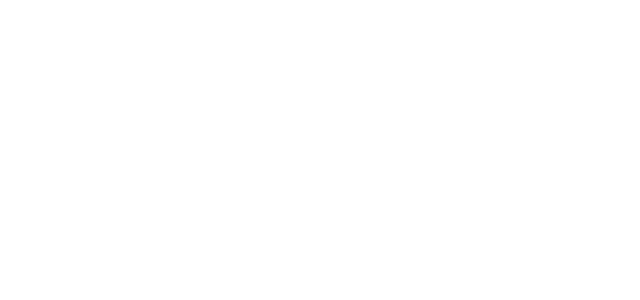
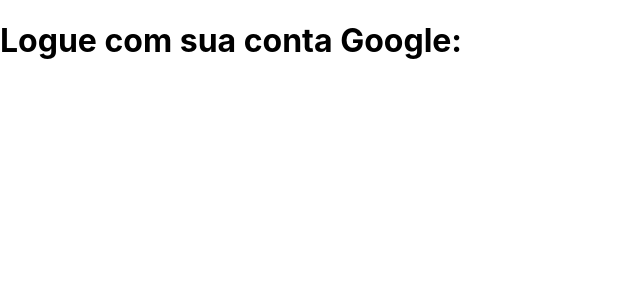
Before and after one commit to nayara/react-study-app, a React app: page /auth in a window 1280 px wide. Shown: the top 300 px of the page, without its empty margins (0-640 px from the left). Built offline with nearby package versions, Linux system fonts and the light colour scheme.

Commit message:
Renames login  to authentication

```diff
--- a/src/pages/Login/Login.tsx
+++ b/src/pages/Authentication/Authentication.tsx
@@ -1,5 +1,5 @@
 import React, { useEffect } from 'react';
-import { LoginStrings } from './constants';
+import { AuthenticationStrings } from './constants';
 
 interface GoogleError {
   error: string;
@@ -25,17 +25,17 @@
   });
 };
 
-const Login = () => {
+const Authentication = () => {
   useEffect(() => {
     window.addEventListener('google-loaded', () => renderGoogleLoginButton());
   }, []);
 
   return (
     <>
-      <h1>{LoginStrings.signInWithGoogle}</h1>
+      <h1>{AuthenticationStrings.signInWithGoogle}</h1>
       <div id='login-button'></div>
     </>
   );
 };
 
-export default Login;
+export default Authentication;
--- /dev/null
+++ b/src/pages/Authentication/constants.ts
@@ -0,0 +1,5 @@
+const AuthenticationStrings = {
+  signInWithGoogle: 'Logue com sua conta Google:'
+};
+
+export { AuthenticationStrings };
--- a/src/pages/Login/constants.ts
+++ /dev/null
@@ -1,5 +0,0 @@
-const LoginStrings = {
-  signInWithGoogle: 'Logue com sua conta Google:'
-};
-
-export { LoginStrings };
--- a/src/pages/index.ts
+++ b/src/pages/index.ts
@@ -1,4 +1,4 @@
 import Home from './Home/Home';
-import Login from './Login/Login';
+import Authentication from './Authentication/Authentication';
 
-export { Home, Login };
+export { Home, Authentication };
--- a/src/router/AppRouter.tsx
+++ b/src/router/AppRouter.tsx
@@ -1,6 +1,6 @@
 import React, { FC } from 'react';
 import { BrowserRouter as Router, Route, Switch } from 'react-router-dom';
-import { Home, Login } from '../pages';
+import { Home, Authentication } from '../pages';
 
 const AppRouter: FC = ({ children }) => {
   return (
@@ -12,8 +12,8 @@
             <Home />
           </Route>
 
-          <Route path='/login'>
-            <Login />
+          <Route path='/auth'>
+            <Authentication />
           </Route>
         </Switch>
       </Router>
```
Also changed, not shown: 1 other file (tests, documents, lock files or other folders).
